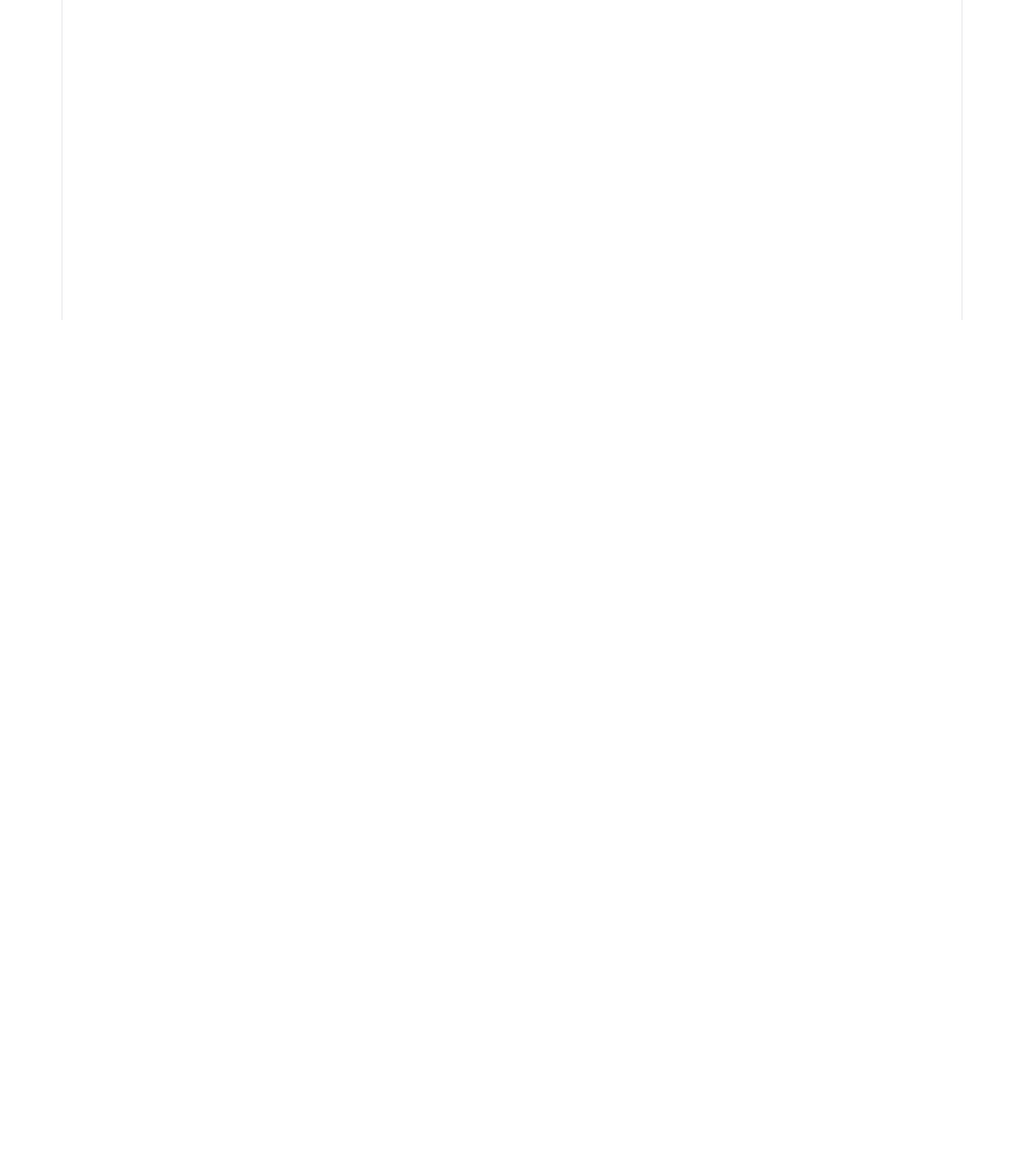
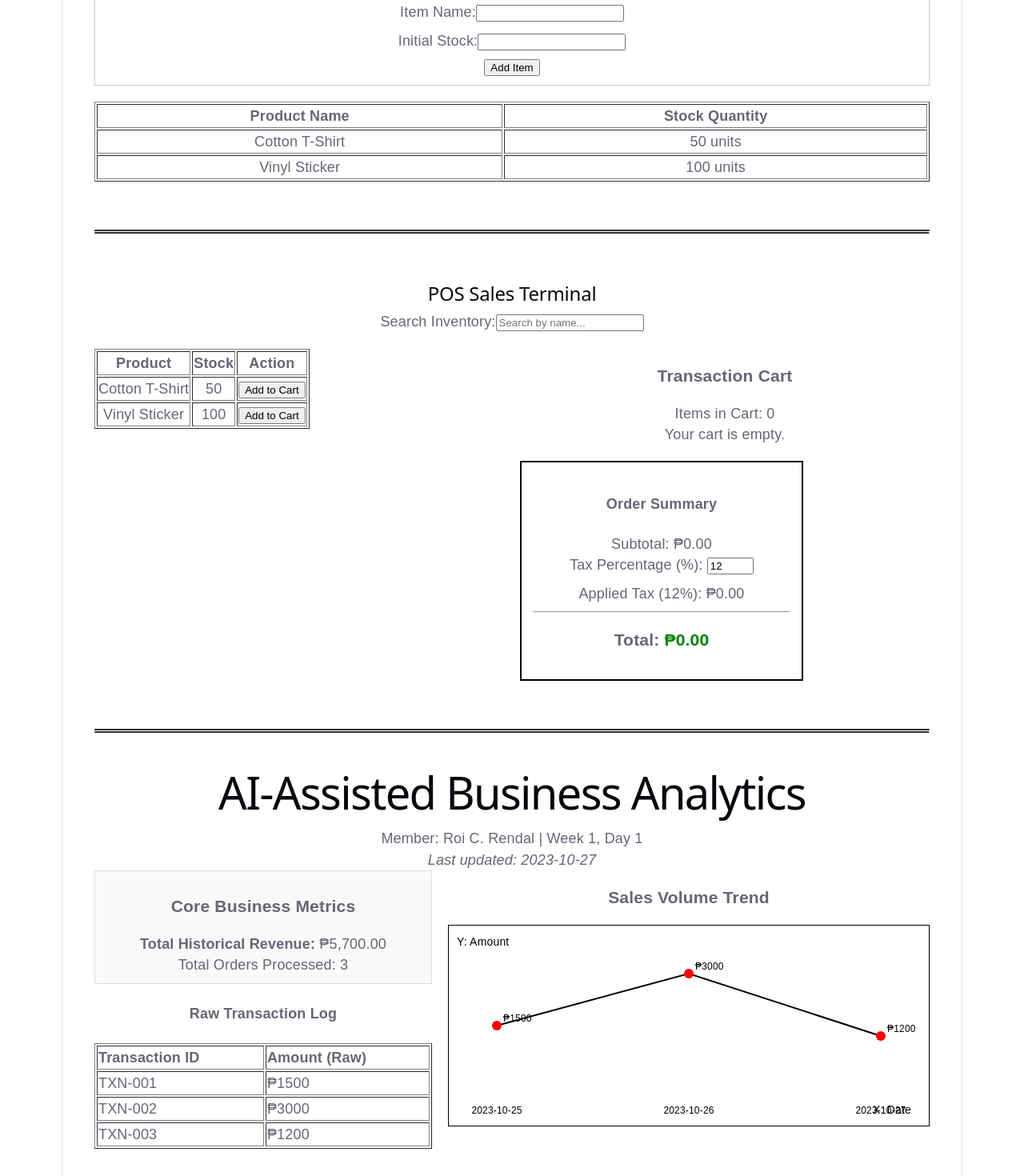
Before and after one commit to midterm-2026-projects/PrintSync, a React app in the folder frontend/: page / in a window 1280 px wide. Shown: the part 400-1870 px from the top of the page at 80% size. Before the commit the page ends 800 px from the top, so only its background shows below. Built offline with nearby package versions, Linux system fonts and the light colour scheme; the HTML template or start-up script is replaced by a standard one.

Commit message:
Real-time calculation engine. Order total display component.

```diff
--- a/frontend/src/App.jsx
+++ b/frontend/src/App.jsx
@@ -1,57 +1,115 @@
 import React, { useState } from 'react';
+
+// Inventory Components
+import InventoryHeader from './features/inventory/components/InventoryHeader';
+import ItemForm from './features/inventory/components/ItemForm';
+import InventoryTable from './features/inventory/components/InventoryTable';
+
+// POS Components
+import POSSearchBar from './features/pos/components/POSSearchBar';
 import POSItemList from './features/pos/components/POSItemList';
 import POSCart from './features/pos/components/POSCart';
+import POSTotals from './features/pos/components/POSTotals';
+
+// Analytics Components
+import AnalyticsHeader from './features/analytics/components/AnalyticsHeader';
+import KPIDisplay from './features/analytics/components/KPIDisplay';
+import SalesTrendChart from './features/analytics/components/SalesTrendChart';
+import TransactionHistory from './features/analytics/components/TransactionHistory';
 
 function App() {
+  // --- STATE MANAGEMENT ---
+
+  // 1. Inventory State (Source for POS)
+  const [inventory, setInventory] = useState([
+    { id: '1', productName: "Cotton T-Shirt", stock: 50, price: 350, category: "Garment" },
+    { id: '2', productName: "Vinyl Sticker", stock: 100, price: 50, category: "Material" }
+  ]);
+
+  // 2. POS / Cart State
   const [cart, setCart] = useState([]);
+  const [posSearch, setPosSearch] = useState("");
 
-  // Mock Inventory for POS
-  const inventory = [
-    { id: 101, productName: "Vinyl Sticker", stock: 100 },
-    { id: 102, productName: "Custom Cap", stock: 20 }
-  ];
+  // 3. Analytics / Sales History State (Mocked for W2D2)
+  const [salesHistory] = useState([
+    { id: 'TXN-001', date: '2023-10-25', amount: 1500 },
+    { id: 'TXN-002', date: '2023-10-26', amount: 3000 },
+    { id: 'TXN-003', date: '2023-10-27', amount: 1200 }
+  ]);
 
-  // Logic Requirement: Increment quantity if duplicate, else add new row
+  // --- HANDLERS ---
+
+  // Inventory Handlers
+  const handleAddInventory = (newItem) => {
+    setInventory([...inventory, newItem]);
+  };
+
+  // POS Handlers
   const handleAddToCart = (item) => {
     setCart((prevCart) => {
-      const existingItem = prevCart.find((cartItem) => cartItem.id === item.id);
-
-      if (existingItem) {
-        return prevCart.map((cartItem) =>
-          cartItem.id === item.id
-            ? { ...cartItem, quantity: cartItem.quantity + 1 }
-            : cartItem
-        );
+      const existing = prevCart.find((c) => c.id === item.id);
+      if (existing) {
+        return prevCart.map((c) => c.id === item.id ? { ...c, quantity: c.quantity + 1 } : c);
       }
       return [...prevCart, { ...item, quantity: 1 }];
     });
   };
 
-  // Logic Requirement: Remove from cart if quantity falls below 1
-  const handleUpdateQty = (id, newQty) => {
-    if (newQty < 1) {
-      setCart(cart.filter(item => item.id !== id));
-    } else {
-      setCart(cart.map(item => item.id === id ? { ...item, quantity: newQty } : item));
-    }
+  const handleUpdateCartQty = (id, newQty) => {
+    if (newQty < 1) setCart(cart.filter(i => i.id !== id));
+    else setCart(cart.map(i => i.id === id ? { ...i, quantity: newQty } : i));
   };
 
   return (
-    <div style={{ padding: '20px' }}>
-      <h1>PrintSync POS</h1>
+    <div style={{ padding: '40px', fontFamily: 'sans-serif' }}>
+      <h1>PRINTSYNC: Unified Management System</h1>
+      <p><i>Project Capstone - Informatics and Computing Sciences</i></p>
 
-      <POSItemList
-        inventory={inventory}
-        searchQuery=""
-        onSelectItem={handleAddToCart}
-      />
+      <hr style={{ margin: '40px 0' }} />
 
-      <hr style={{ margin: '30px 0' }} />
+      {/* --- OBJECTIVE 1: INVENTORY MANAGEMENT --- */}
+      <section id="inventory-module">
+        <InventoryHeader itemCount={inventory.length} />
+        <ItemForm onAdd={handleAddInventory} />
+        <InventoryTable items={inventory} />
+      </section>
 
-      <POSCart
-        cartItems={cart}
-        onUpdateQty={handleUpdateQty}
-      />
+      <hr style={{ margin: '60px 0', borderTop: '5px double #333' }} />
+
+      {/* --- OBJECTIVE 2: POINT-OF-SALE --- */}
+      <section id="pos-module">
+        <h2>POS Sales Terminal</h2>
+        <POSSearchBar value={posSearch} onChange={setPosSearch} />
+        <div style={{ display: 'flex', gap: '20px', marginTop: '20px' }}>
+          <div style={{ flex: 1 }}>
+            <POSItemList
+              inventory={inventory}
+              searchQuery={posSearch}
+              onSelectItem={handleAddToCart}
+            />
+          </div>
+          <div style={{ flex: 1 }}>
+            <POSCart cartItems={cart} onUpdateQty={handleUpdateCartQty} />
+            <POSTotals cartItems={cart} />
+          </div>
+        </div>
+      </section>
+
+      <hr style={{ margin: '60px 0', borderTop: '5px double #333' }} />
+
+      {/* --- OBJECTIVE 3: AI-ASSISTED ANALYTICS --- */}
+      <section id="analytics-module">
+        <AnalyticsHeader lastUpdated="2023-10-27" />
+        <div style={{ display: 'flex', gap: '20px', alignItems: 'flex-start' }}>
+            <div style={{ flex: 1 }}>
+                <KPIDisplay transactions={salesHistory} />
+                <TransactionHistory transactions={salesHistory} />
+            </div>
+            <div style={{ flex: 1 }}>
+                <SalesTrendChart data={salesHistory} />
+            </div>
+        </div>
+      </section>
     </div>
   );
 }
--- /dev/null
+++ b/frontend/src/features/pos/components/POSTotals.jsx
@@ -0,0 +1,57 @@
+import React, { useState } from 'react';
+
+const POSTotals = ({ cartItems = [] }) => {
+  // Logic: Editable Tax Rate (Default 12%)
+  const [taxRate, setTaxRate] = useState(12);
+
+  // Absorbed Logic: Calculation Engine
+  const calculateFinancials = () => {
+    const subtotal = cartItems.reduce((acc, item) => {
+      const price = item.price || 0;
+      return acc + (price * item.quantity);
+    }, 0);
+
+    // Logic Fix: Ensure taxRate is never treated as a negative number in calculations
+    const safeTaxRate = taxRate < 0 ? 0 : taxRate;
+
+    const tax = subtotal * (safeTaxRate / 100);
+    const total = subtotal + tax;
+
+    return { subtotal, tax, total, safeTaxRate };
+  };
+
+  const { subtotal, tax, total, safeTaxRate } = calculateFinancials();
+
+  const format = (val) => `₱${val.toLocaleString(undefined, {
+    minimumFractionDigits: 2,
+    maximumFractionDigits: 2
+  })}`;
+
+  return (
+    <div id="pos-totals-display" style={{ border: '2px solid black', padding: '15px', marginTop: '20px', width: '320px' }}>
+      <h4>Order Summary</h4>
+
+      <p>Subtotal: <span data-testid="subtotal-val">{format(subtotal)}</span></p>
+
+      {/* Editable Tax Input */}
+      <div style={{ marginBottom: '10px' }}>
+        <label htmlFor="tax-input">Tax Percentage (%): </label>
+        <input
+          id="tax-input"
+          type="number"
+          value={taxRate}
+          onChange={(e) => setTaxRate(Number(e.target.value))}
+          style={{ width: '50px' }}
+        />
+      </div>
+
+      <p>Applied Tax ({safeTaxRate}%): <span data-testid="tax-val">{format(tax)}</span></p>
+
+      <hr />
+
+      <h3>Total: <span data-testid="total-val" style={{ color: 'green' }}>{format(total)}</span></h3>
+    </div>
+  );
+};
+
+export default POSTotals;
```
Also changed, not shown: 1 other file (tests, documents, lock files or other folders).
